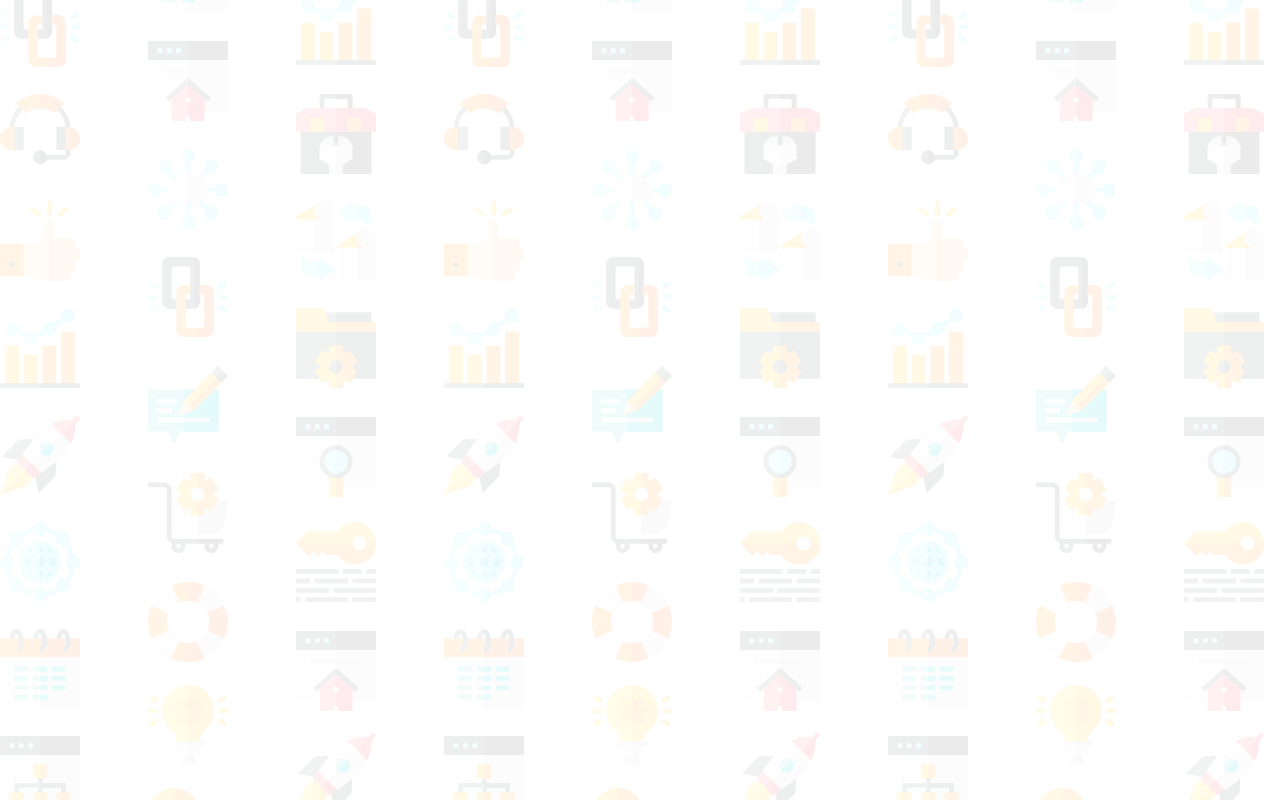
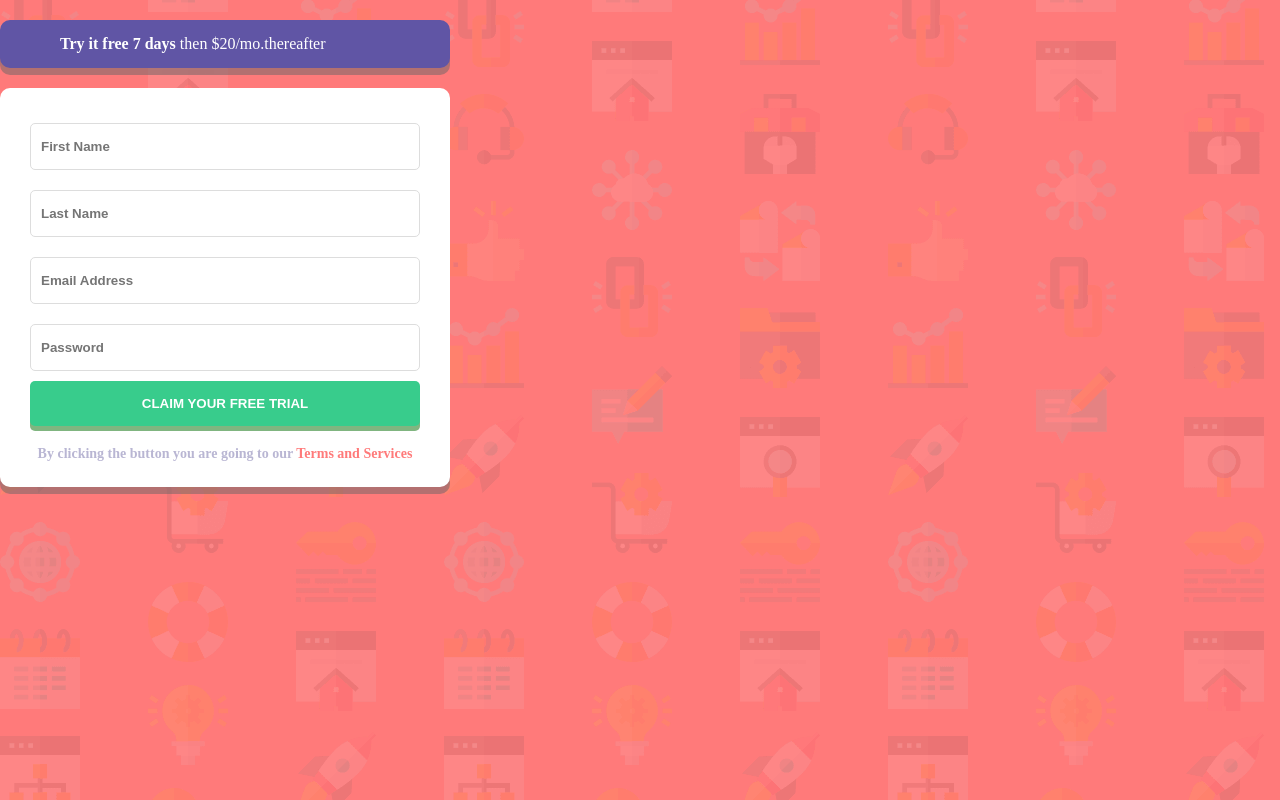
Before and after one commit to Ali-Oliaee/signup-page, a React (Create React App) app: page / in a window 1280 px wide. Built offline with nearby package versions, Linux system fonts and the light colour scheme.

Commit message:
:lipstick: add form

```diff
--- a/src/index.css
+++ b/src/index.css
@@ -1,13 +1,5 @@
-body {
+* {
   margin: 0;
-  font-family: -apple-system, BlinkMacSystemFont, 'Segoe UI', 'Roboto', 'Oxygen',
-    'Ubuntu', 'Cantarell', 'Fira Sans', 'Droid Sans', 'Helvetica Neue',
-    sans-serif;
-  -webkit-font-smoothing: antialiased;
-  -moz-osx-font-smoothing: grayscale;
+  padding: 0;
+  box-sizing: border-box;
 }
-
-code {
-  font-family: source-code-pro, Menlo, Monaco, Consolas, 'Courier New',
-    monospace;
-}
--- a/src/pages/signup/sign-up.js
+++ b/src/pages/signup/sign-up.js
@@ -3,7 +3,28 @@ import './style.scss'
 const SignupPage = ()  => {
   return (
     <div className='signup-page'>
-
+      <div className="form-container">
+        <div className="premium-box">
+          <p>
+            <strong>Try it free 7 days </strong>
+            then $20/mo.thereafter
+          </p>
+          </div>
+        <div className="form">
+          <form action="#">
+            <input type="text" placeholder='First Name'/>
+            <input type="text" placeholder='Last Name'/>
+            <input type="text" placeholder='Email Address'/>
+            <input type="password" placeholder='Password'/>
+            <button type='submit'>CLAIM YOUR FREE TRIAL</button>
+          </form>
+          <p>
+            By clicking the button you are going to our
+            <a href="/"> Terms and Services</a>
+          </p>
+        </div>
+      </div>
+      <div className="description-container"></div>
     </div>
   )
 }
--- a/src/pages/signup/style.scss
+++ b/src/pages/signup/style.scss
@@ -1,6 +1,67 @@
+@import "../../utils/utils";
+
 .signup-page {
-  background: url("../../assets/desktop-background.png");
+  background: $red url("../../assets/desktop-background.png");
   height: 100%;
   min-height: 100vh;
   overflow: hidden;
+
+  .form-container {
+    width: 450px;
+    .premium-box {
+      background-color: $blue;
+      padding: 15px 60px;
+      border-radius: 10px;
+      color: #fff;
+      box-shadow: 0 7px 0 0 rgba(104, 102, 102, 0.5);
+      margin: 20px 0;
+    }
+    .form {
+      padding: 25px 30px;
+      background-color: #fff;
+      box-shadow: 0 7px 0 0 rgba(104, 102, 102, 0.5);
+      border-radius: 10px;
+      form {
+        @include flex-box(center, center, column);
+
+        input {
+          margin: 10px 0;
+          padding: 15px 10px;
+          width: 100%;
+          border-radius: 5px;
+          outline: 0;
+          border: 1px solid #ddd;
+
+          &:focus {
+            border: 1px solid $dark-blue;
+          }
+          &::placeholder {
+            font-weight: bold;
+          }
+        }
+        button {
+          width: 100%;
+          background-color: $green;
+          border: 0;
+          border-radius: 5px;
+          padding: 15px 0;
+          color: #fff;
+          font-weight: bold;
+          box-shadow: 0 5px 0 0 rgba(2, 109, 2, 0.5);
+          margin-bottom: 20px;
+        }
+      }
+      p {
+        color: $grayish-blue;
+        font-weight: bold;
+        font-size: 14px;
+        text-align: center;
+        a {
+          text-decoration: none;
+          color: $red;
+          font-weight: bold;
+        }
+      }
+    }
+  }
 }
```
